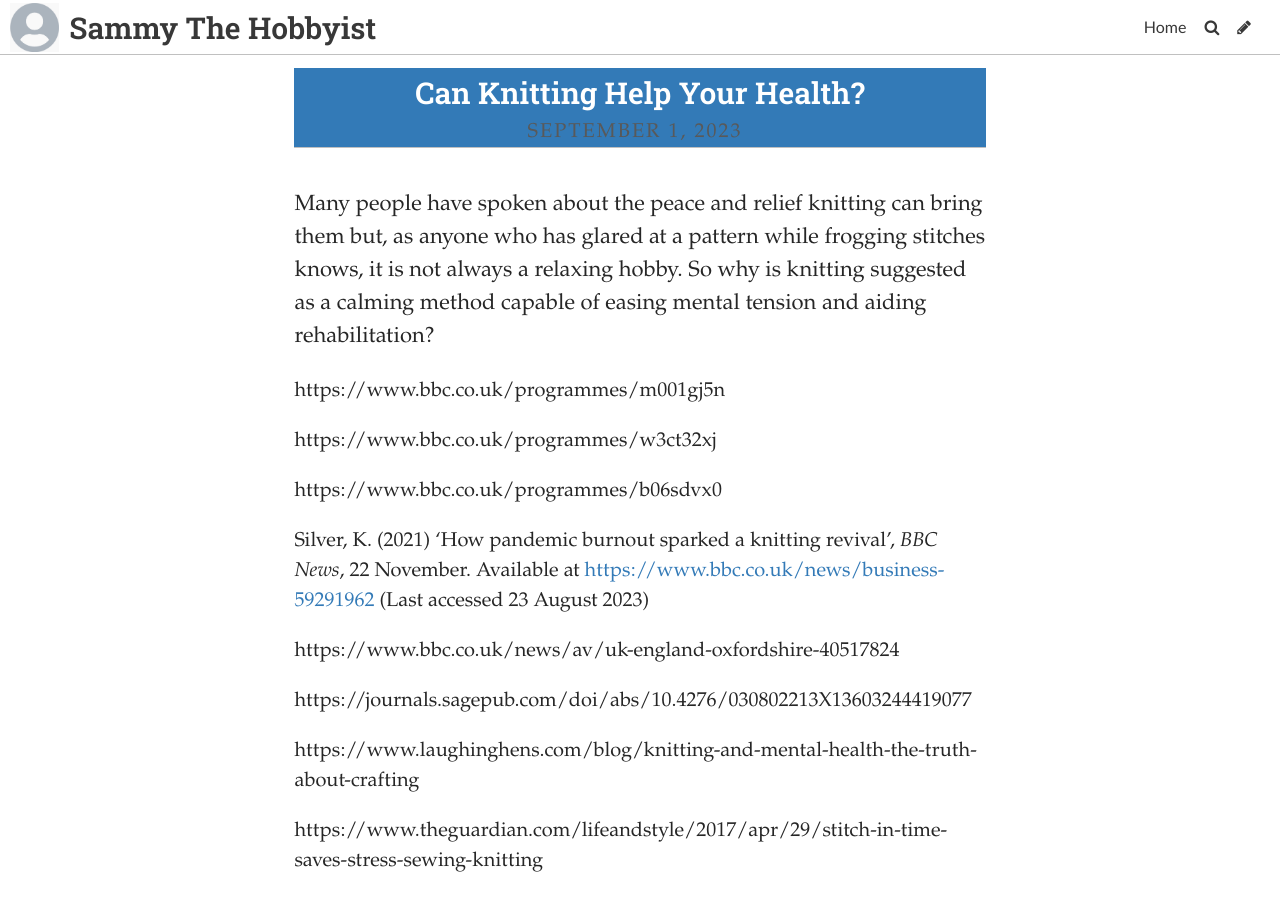
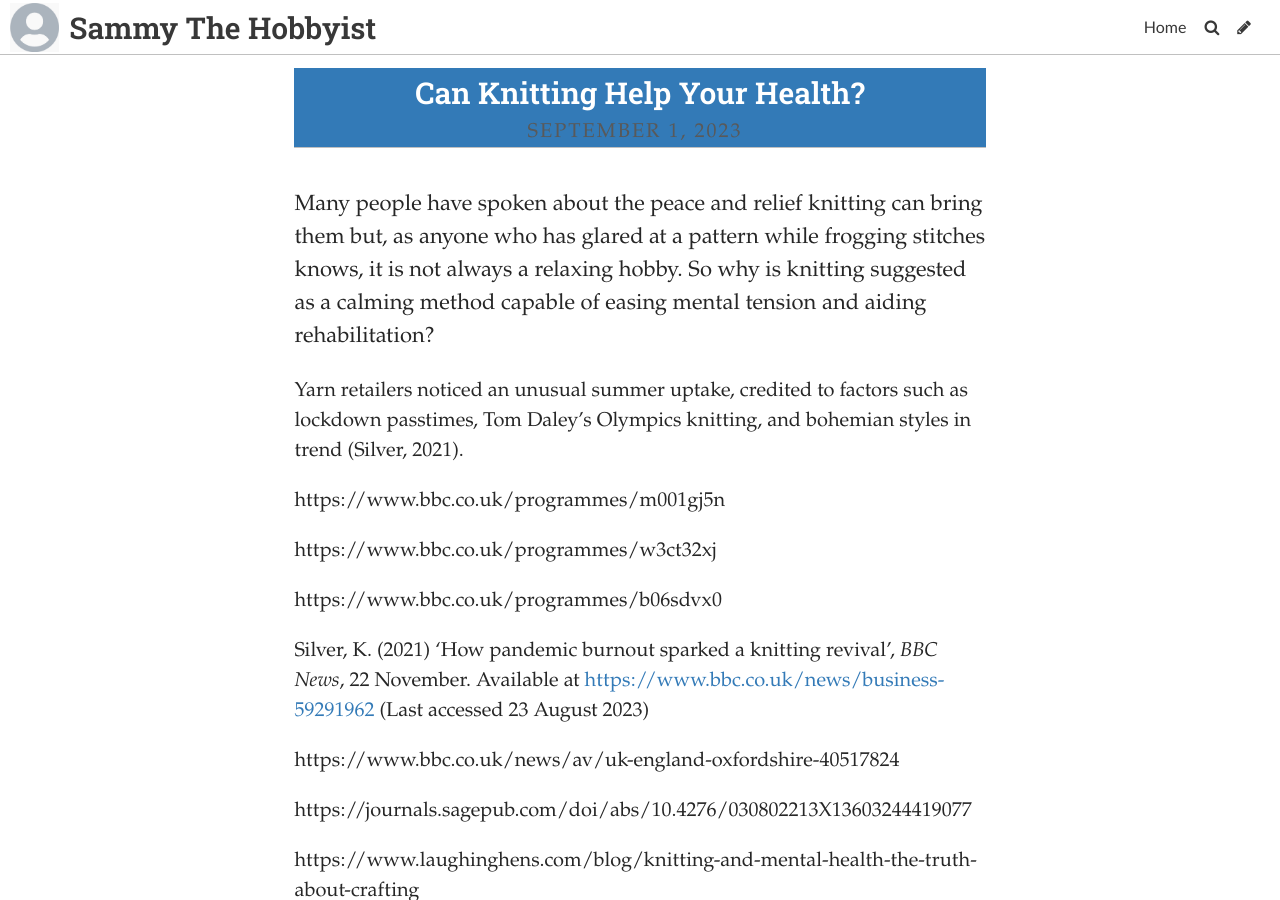
Before and after one commit to SammySpinsAYarn/Blog, a Jekyll site: the page built from _posts/2023-08-12-still-behind.md, in a window 1280 px wide and 900 px high. Built offline with Jekyll 4.4.1, drawn with Linux system fonts in a browser that asks for light colours; some web fonts are replaced.

Commit message:
Update Post “2023-08-12-still-behind”

```diff
--- a/_posts/2023-08-12-still-behind.md
+++ b/_posts/2023-08-12-still-behind.md
@@ -7,7 +7,7 @@ comments: false
 ---
 M﻿any people have spoken about the peace and relief knitting can bring them but, as anyone who has glared at a pattern while frogging stitches knows, it is not always a relaxing hobby. So why is knitting suggested as a calming method capable of easing mental tension and aiding rehabilitation?
 
-
+Y﻿arn retailers noticed an unusual summer uptake, credited to factors such as lockdown passtimes, Tom Daley's Olympics knitting, and bohemian styles in trend (Silver, 2021).
 
 https://www.bbc.co.uk/programmes/m001gj5n
 
```
